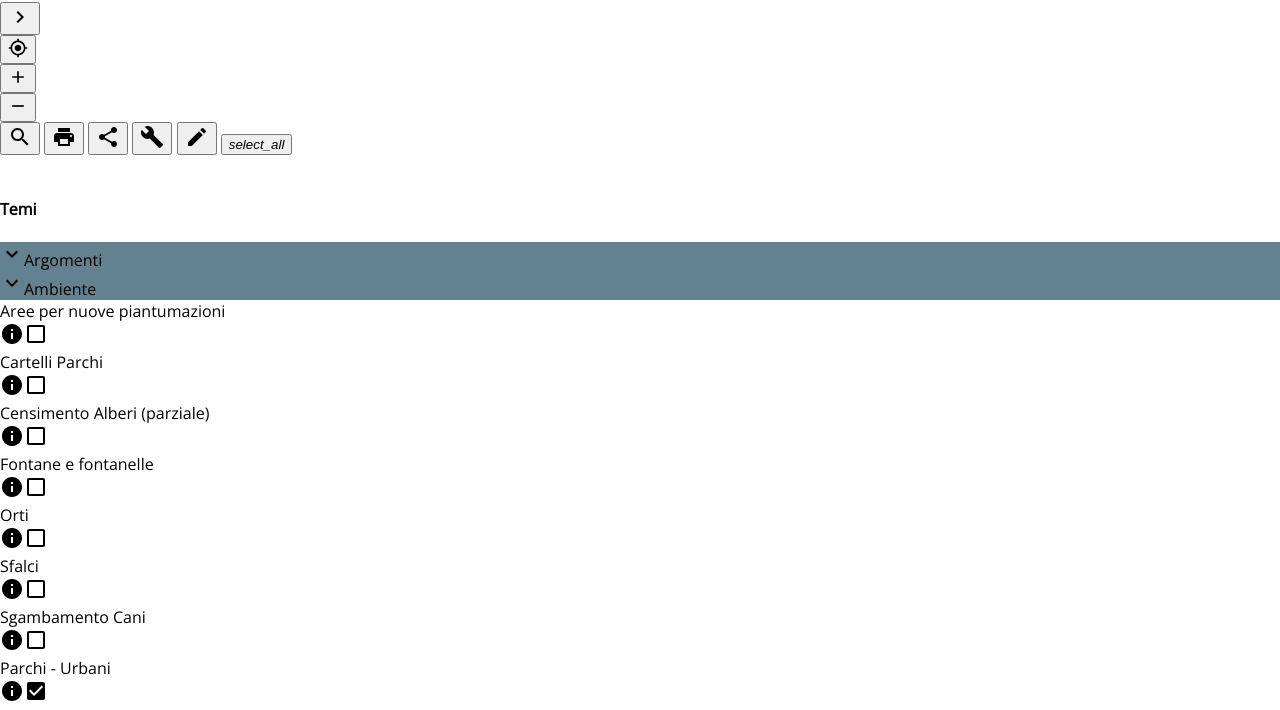
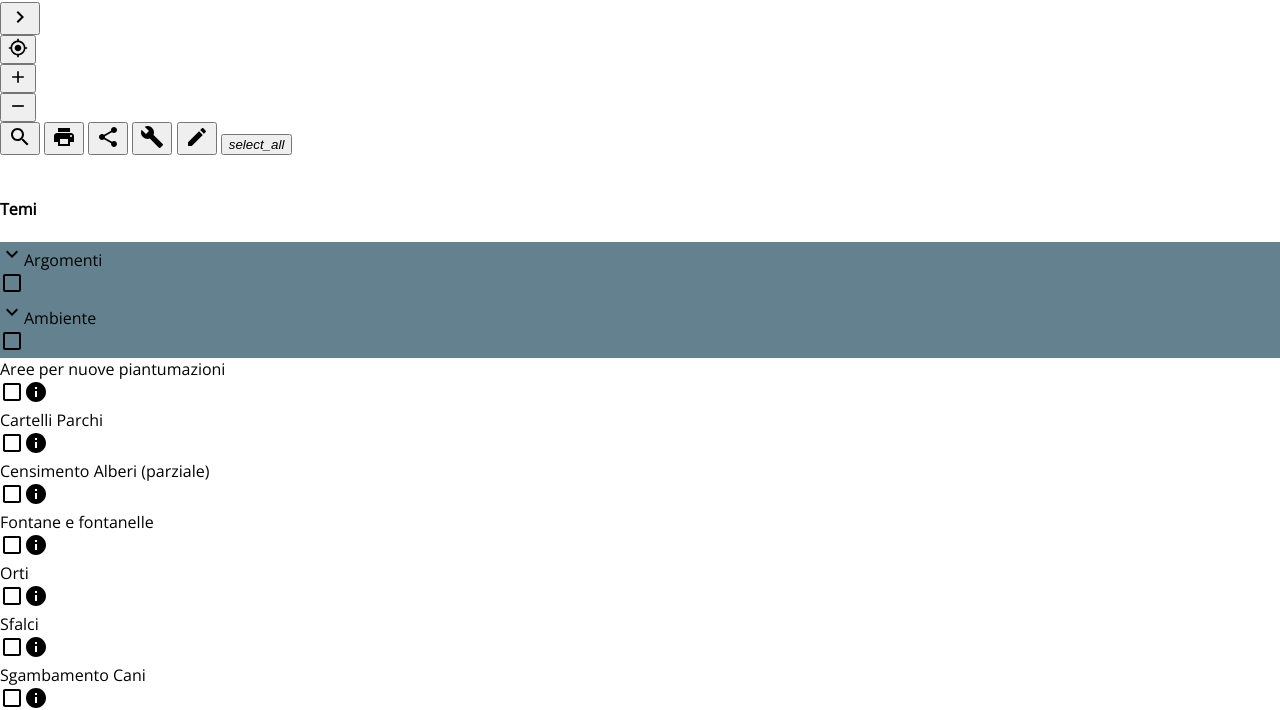
Before and after one commit to formentinif/likeamap, a website: page source/index.html in a window 1280 px wide. Shown: the part 68-778 px from the top of the page. Drawn offline with nearby package versions, Linux system fonts and the light colour scheme; files that its build step writes are made by us from their sources; no server answers; files whose address does not match are found by name.

Commit message:
Minor update resolves:#48

```diff
--- a/gulpfile.js
+++ b/gulpfile.js
@@ -6,9 +6,6 @@ const gulp = require("gulp"),
   cleanCSS = require('gulp-clean-css'),
   {series} = require('gulp');
 sass.compiler = require('node-sass');
-
-
-
 
 function dist(callback) {
   callback();
--- a/source/css/app-layer-tree.css
+++ b/source/css/app-layer-tree.css
@@ -46,6 +46,7 @@
 .layertree-item__title-text {
   display: inline-block;
   order: 2;
+  flex-grow: 2;
 }
 
 .layertree-item__title--sub1 {
@@ -109,6 +110,13 @@
   font-size: 1rem;
   order: 0;
   flex-grow: 1;
+}
+
+.layertree-layer__title-icons {
+  padding: 0rem 0rem 0rem 0rem;
+  font-size: 1.2rem;
+  order: 3;
+  min-width: 35px;
 }
 
 .layertree-layer__icons {
--- a/source/index.html
+++ b/source/index.html
@@ -37,7 +37,7 @@ Consultare la Licenza per il testo specifico che regola le autorizzazioni e le l
     <link rel="stylesheet" type="text/css" href="//fonts.googleapis.com/css?family=Roboto" />
     <link rel="stylesheet" href="css/lam-variables.css" />
     <link rel="stylesheet" href="css/lam.css" />
-    <script src="https://geoserver.comune.re.it/autenticazione/controllo.js"></script>
+    <!-- <script src="https://geoserver.comune.re.it/autenticazione/controllo.js"></script> -->
     <script src="js/jquery.js"></script>
     <script src="js/lam-libs.js"></script>
     <script src="js/lam.js"></script>
--- a/source/js/app-layer-tree.js
+++ b/source/js/app-layer-tree.js
@@ -119,16 +119,19 @@ var LamLayerTree = (function() {
     output += formatString('<div class="layertree-layer__title">{0}</div>', layer.layerName);
     output += '<div class="layertree-layer__icons">';
     output += formatString(
-      '<i title="Informazioni sul layer" class="layertree-icon lam-right" onclick="LamDispatcher.dispatch({ eventName: \'show-legend\', gid: \'{0}\', scaled: true })">{1}</i>',
-      layer.gid,
-      LamResources.svgInfo
-    );
-    output += formatString(
       '<i title="Mostra/Nascondi layer" id="{2}_c" class="layertree-icon lam-right" onclick="LamDispatcher.dispatch({eventName:\'toggle-layer\',gid:\'{2}\', refreshGroup: true})">{1}</i>',
       layerId,
       layer.visible ? LamResources.svgCheckbox : LamResources.svgCheckboxOutline,
       layer.gid
     );
+    if (!layer.hideLegend) {
+      output += formatString(
+        '<i title="Informazioni sul layer" class="layertree-icon lam-right" onclick="LamDispatcher.dispatch({ eventName: \'show-legend\', gid: \'{0}\', scaled: true })">{1}</i>',
+        layer.gid,
+        LamResources.svgInfo
+      );
+    }
+
     output += "</div>";
     output += "</div>";
     return output;
@@ -142,11 +145,6 @@ var LamLayerTree = (function() {
     output += '<div class="layertree-layer__icons">';
     //placeholder
     output += '<i class="layertree-icon lam-right layertree-icon-empty"></i>';
-    output += formatString(
-      '<i title="Mostra/Nascondi tutti i layer" id="{0}_c" class="layertree-icon lam-right" onclick="LamDispatcher.dispatch({eventName:\'toggle-layer-group\',gid:\'{0}\'})">{1}</i>',
-      groupLayer.gid,
-      groupLayer.visible ? LamResources.svgCheckbox : LamResources.svgCheckboxOutline
-    );
 
     output += "</div>";
     output += "</div>";
@@ -171,6 +169,14 @@ var LamLayerTree = (function() {
     );
 
     output += "<span class='layertree-item__title-text'>" + groupLayer.layerName + "</span>";
+
+    output += '<div class="layertree-layer__title-icons">';
+    output += formatString(
+      '<i title="Mostra/Nascondi tutti i layer" id="{0}_c" class="layertree-item__title-icon lam-right" onclick="LamDispatcher.dispatch({eventName:\'toggle-layer-group\',gid:\'{0}\'})">{1}</i>',
+      groupLayer.gid,
+      groupLayer.visible ? LamResources.svgCheckbox : LamResources.svgCheckboxOutline
+    );
+    output += "</div>";
 
     output += "</div>";
 
--- a/source/js/app-store.js
+++ b/source/js/app-store.js
@@ -326,7 +326,6 @@ var LamStore = (function() {
       } else {
         urlImg = LamMap.getLegendUrl(gid, scaled);
       }
-
       if (urlImg) {
         html += "<img src='" + urlImg + "'>";
       }
```
Also changed, not shown: dist/css/lam.css, dist/index.html, dist/js/lam.js.
